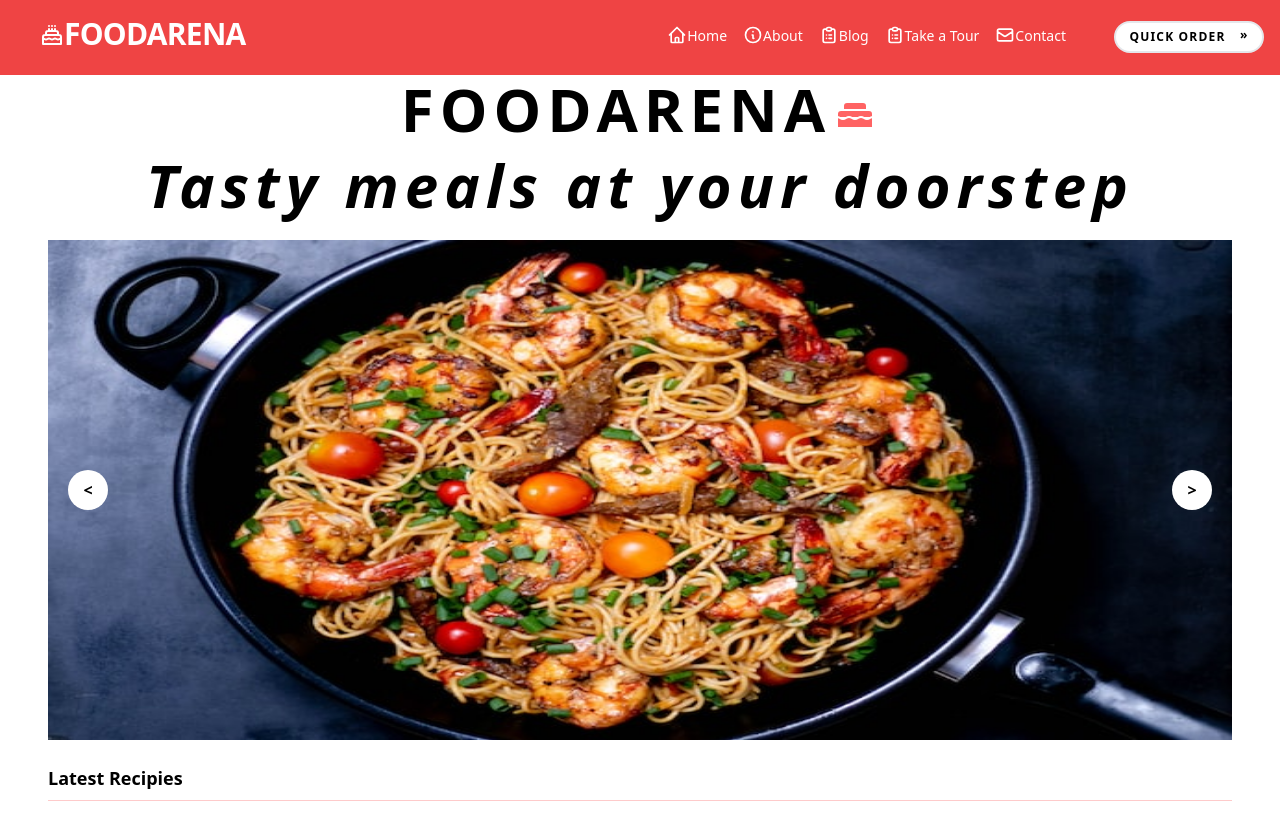
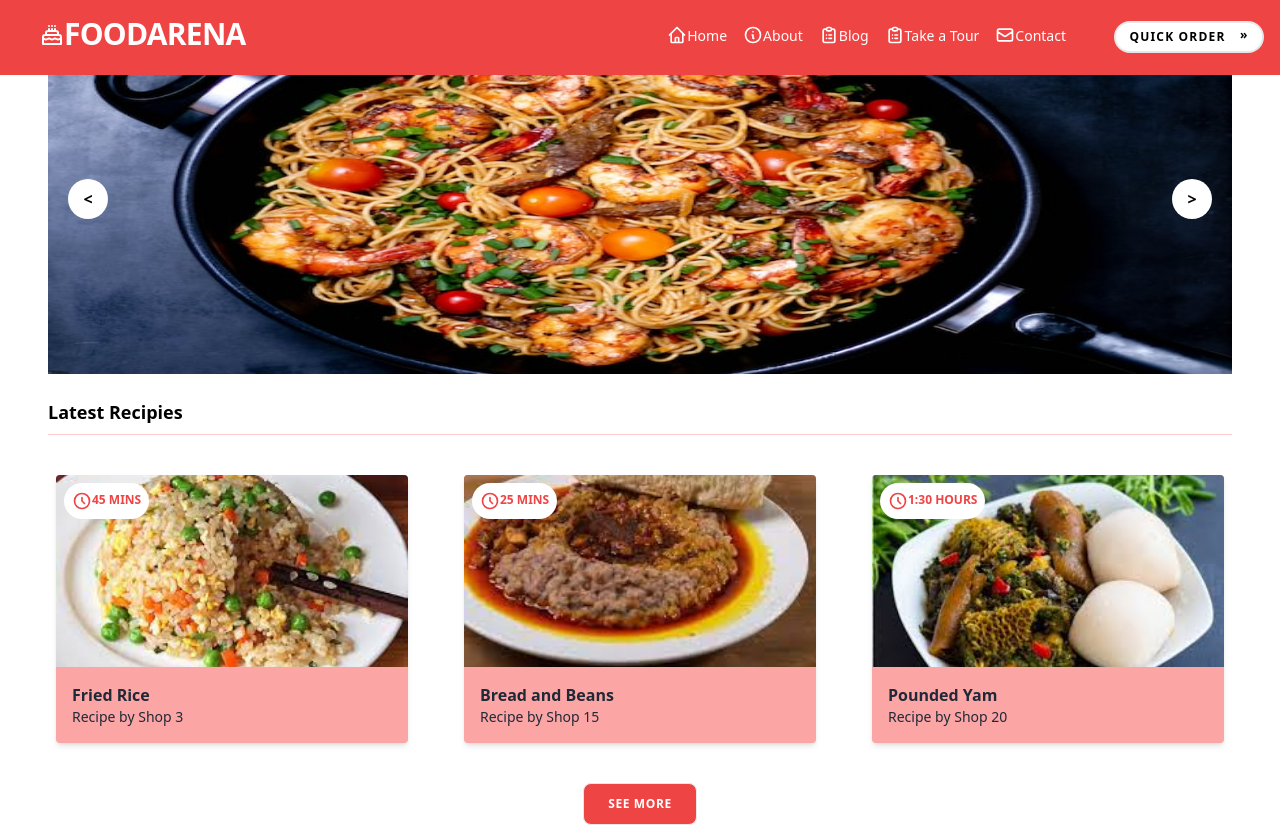
Before and after one commit to segunajibola/foodarena, a React (Create React App) app: page / in a window 1280 px wide. Shown: the top 827 px of the page. Built offline with nearby package versions, Linux system fonts and the light colour scheme.

Commit message:
fixCarousel

```diff
--- a/src/components/Hero.js
+++ b/src/components/Hero.js
@@ -4,7 +4,7 @@ import Slider from "./Slider";
 function Hero() {
   return (
     <main className="bg-white px-12 py-6">
-      <header
+      <header className="lg:hidden"
         style={{
           background: "url('img/headerbg.jpeg') norepeat",
           backgroundSize: "100%",
@@ -13,8 +13,8 @@ function Hero() {
           height: "50%",
         }}
       >
-        <div className="text-center" style={{ opacity: "100%" }}>
-          <h2 className="inline text-6xl sm:mt-4 md:mt-10 font-semibold text-center tracking-widest">
+        <div className="text-center">
+          <h2 className="inline text-4xl sm:mt-4 md:mt-10 font-semibold text-center tracking-widest">
             FOODARENA
           </h2>
           <svg
@@ -33,7 +33,7 @@ function Hero() {
             />
           </svg>
         </div>
-        <h3 className="lg:text-6xl font-semibold italic text-center text-primary mt-4 sm:text-3xl tracking-widest">
+        <h3 className="lg:text-5xl font-semibold italic text-center text-primary mt-4 sm:text-2xl tracking-widest">
           Tasty meals at your doorstep
         </h3>
       </header>
--- a/src/components/Slider.js
+++ b/src/components/Slider.js
@@ -1,30 +1,36 @@
+import { useEffect } from "react";
+
+
 function Slider() {
-    const slides = document.getElementsByClassName('carousel-item');
+    const slides = document.getElementsByClassName("carousel-item");
+
+    //   const position = useState()
+
     let slidePosition = 0;
-    const totalSlides = slides.length;
 
     const hideAllSlides = () => {
       for (let slide of slides) {
-            slide.classList.remove('carousel-item-visible');
-            slide.classList.add('carousel-item-hidden');
+        slide.classList.remove("carousel-item-visible");
+        slide.classList.add("carousel-item-hidden");
       }
-    }
-    console.log(slidePosition)
-    console.log(slides)
+    };
 
     const moveToNextSlide = () => {
       hideAllSlides();
-        (slidePosition === totalSlides - 1) ? slidePosition = 0 : slidePosition++
+
+      slidePosition === slides.length - 1 ? slidePosition = 0 : slidePosition++;
 
       slides[slidePosition].classList.add("carousel-item-visible");
-    }
+    };
 
     const moveToPrevSlide = () => {
       hideAllSlides();
-        slidePosition === 0? (slidePosition = totalSlides - 1) : slidePosition--
+
+      slidePosition === 0 ? slidePosition = slides.length - 1 : slidePosition--;
 
       slides[slidePosition].classList.add("carousel-item-visible");
-    }
+    };
+
 
     // useEffect(() => {
     //   const timeout = setTimeout(() => moveToNextSlide, 1000)
@@ -33,6 +39,8 @@ function Slider() {
     //     clearTimeout(timeout)
     //   }
     // }, [])
+
+    // setTimeout(moveToNextSlide, 1000)
 
 
     return(
@@ -59,6 +67,7 @@ function Slider() {
 
             <div className="carousel-actions">
                 <button id="carousel-button-prev" aria-label="Previous Slide" onClick={moveToPrevSlide}>&lt;</button>
+
                 <button id="carousel-button-next" aria-label="Next Slide" onClick={moveToNextSlide}>&gt;</button>
             </div>
         </div>
--- a/src/slide.css
+++ b/src/slide.css
@@ -16,7 +16,7 @@
 .carousel .carousel-item img {
     width: 100%;
     /* max-width: 600px; */
-    height: 500px;
+    height: 350px;
 }
 
 .carousel .carousel-actions {
```
Lines whose indentation alone changed are shown as unchanged.
